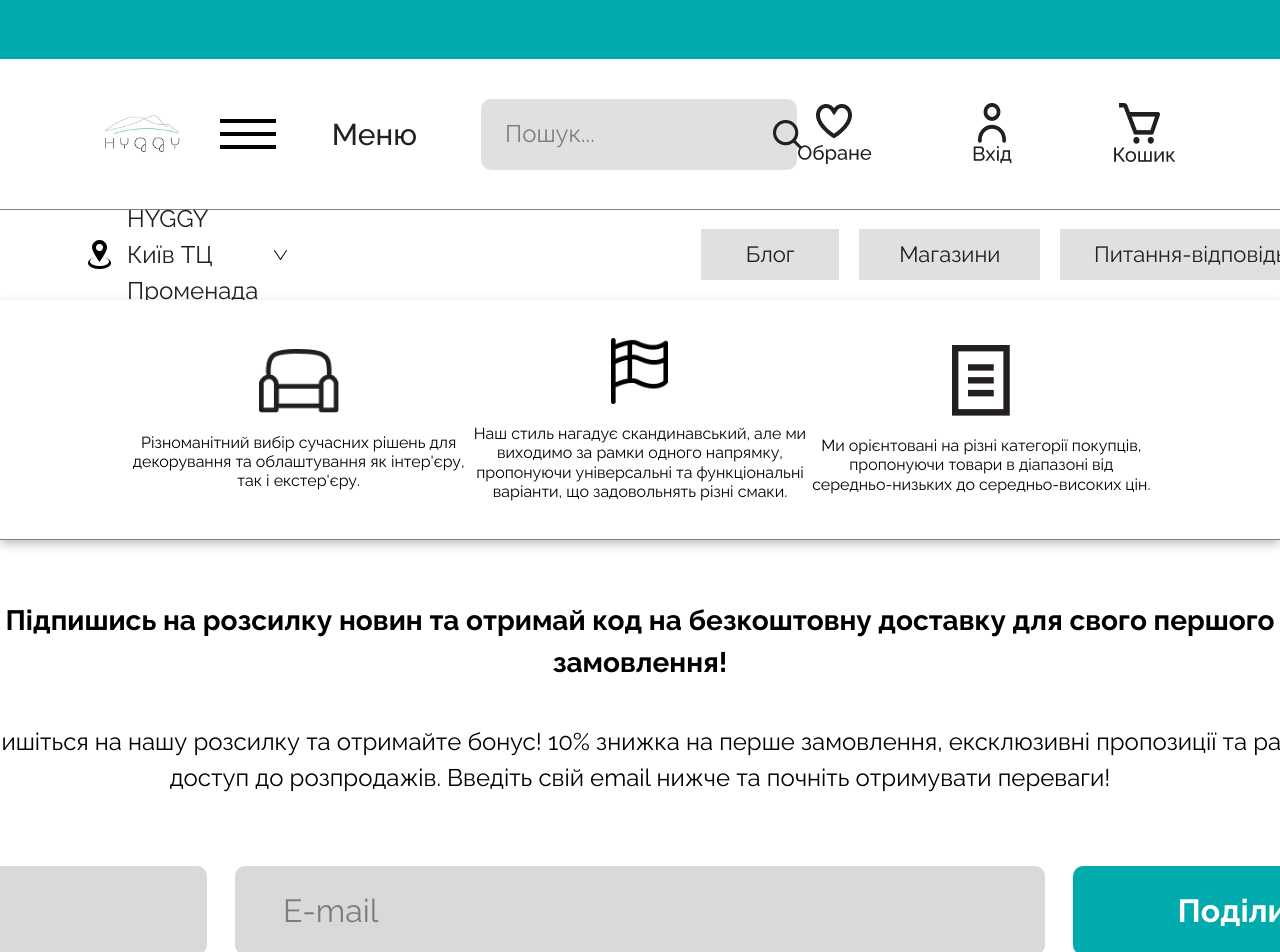
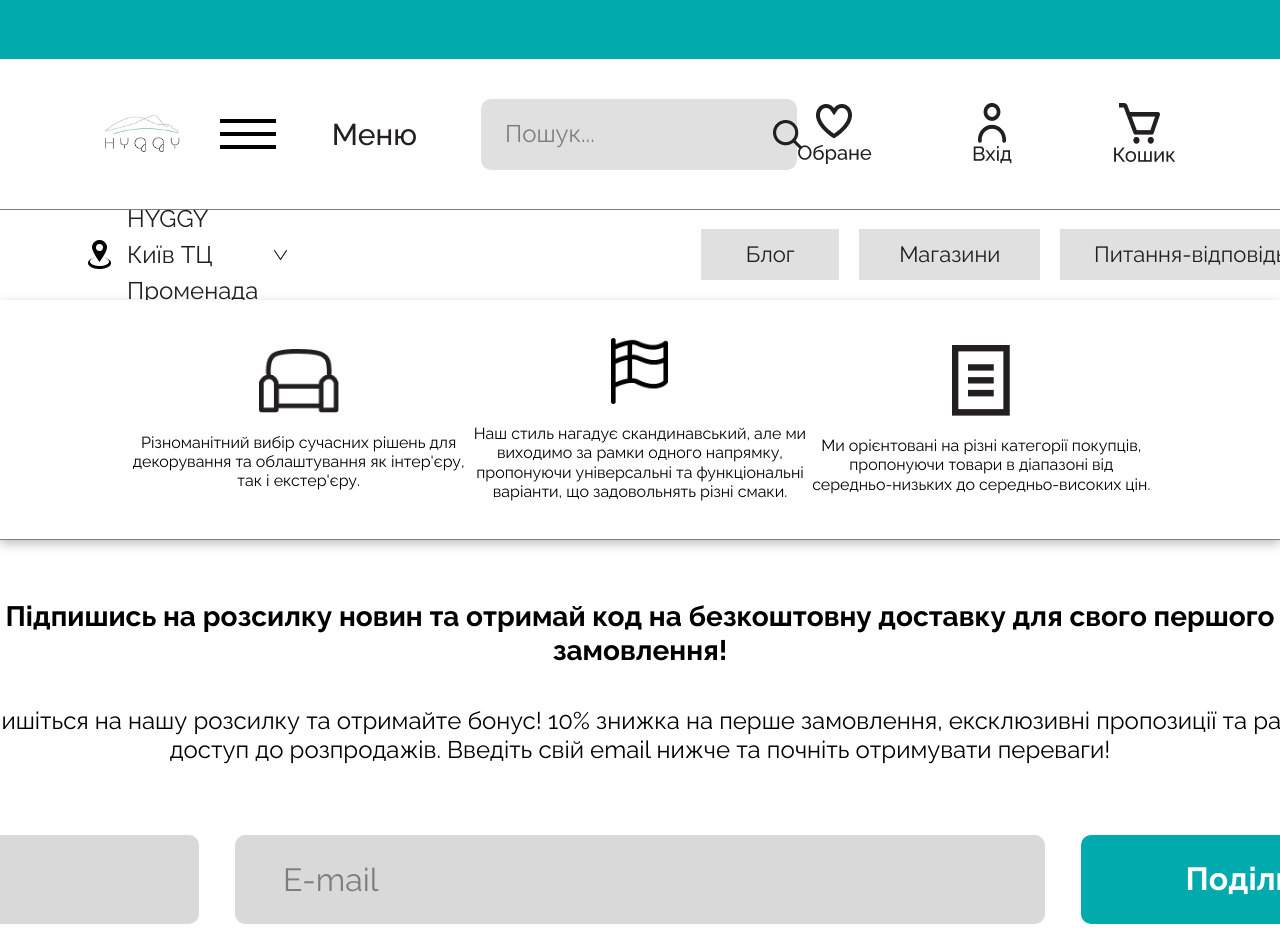
Before and after one commit to iTaras06/jysk-team-project, a Next.js app: page / in a window 1280 px wide. Shown: the top 952 px of the page. Built offline with nearby package versions, Linux system fonts and the light colour scheme.

Commit message:
changed prefooter

```diff
--- a/src/components/layout/Prefooter.tsx
+++ b/src/components/layout/Prefooter.tsx
@@ -18,9 +18,7 @@ export default function Prefooter() {
                 <Image src="/icons/chair.png" alt="chair"
                     width={80}
                     height={63}
-                    className="shrink-0
-                    max-[640px]:h-[41px]
-                    max-[640px]:w-[52px]"/>
+                    className="shrink-0 max-[640px]:h-[41px] max-[640px]:w-[52px]"/>
 
                 <p className="mt-5 text-[16px] leading-[1.2]
                     max-[768px]:text-[14px]
@@ -36,9 +34,7 @@ export default function Prefooter() {
                 <Image src="/icons/flag.png" alt="flag"
                     width={57}
                     height={67}
-                    className="shrink-0
-                    max-[640px]:h-[41px]
-                    max-[640px]:w-[35px]"/>
+                    className="shrink-0 max-[640px]:h-[41px] max-[640px]:w-[35px]"/>
 
                 <p className="mt-5 text-[16px] leading-[1.2]
                     max-[768px]:text-[14px]
@@ -53,9 +49,7 @@ export default function Prefooter() {
                 <Image src="/icons/sheet.png" alt="sheet"
                     width={58}
                     height={71}
-                    className="shrink-0
-                    max-[640px]:h-[49px]
-                    max-[640px]:w-[37px]"/>
+                    className="shrink-0 max-[640px]:h-[49px] max-[640px]:w-[37px]"/>
 
                 <p className="mt-5 text-[16px] leading-[1.2]
                     max-[768px]:text-[14px]
@@ -71,10 +65,6 @@ export default function Prefooter() {
     </div>
 
 
-
-
-
-
     <div className="relative h-[550px] bg-[rgba(224, 224, 224, 1)]
         max-[768px]:h-[390px]
         max-[640px]:h-[324px]">
@@ -85,16 +75,16 @@ export default function Prefooter() {
             max-[640px]:px-[40px]
             max-[640px]:pt-[20px]">
 
-            <h2 className="text-center text-[28px] font-bold
+            <h2 className="text-center text-[28px] font-bold leading-[1.2]
                 max-[768px]:text-[20px]
                 max-[640px]:text-[16px]">
                 Підпишись на розсилку новин та отримай код на
                 безкоштовну доставку для свого першого замовлення!
             </h2>
 
-            <p className="mt-10 w-[1400px] text-center text-[24px]
+            <p className="mt-10 w-[1400px] text-center text-[24px] leading-[1.2]
                 max-[768px]:mt-6
-                max-[768px]:w-[700px]
+                max-[768px]:w-[650px]
                 max-[768px]:text-[14px]
                 max-[640px]:mt-4
                 max-[640px]:w-full
@@ -105,41 +95,38 @@ export default function Prefooter() {
                 Введіть свій email нижче та почніть отримувати переваги!
             </p>
 
-            <div className="mt-[70px] flex items-center gap-[28px]
+            <div className="mt-[70px] flex items-center gap-[36px]
                 max-[768px]:mt-[32px]
                 max-[768px]:gap-[12px]
-                max-[640px]:mt-[20px]
+                max-[640px]:mt-[30px]
                 max-[640px]:flex-col">
 
                 <input type="text" placeholder="Ім'я"
                     className="h-[89px] w-[390px] rounded-[10px] bg-[#D9D9D9] px-12 text-[32px] text-[#231F2080] outline-none placeholder:text-[#231F2080]
-
                     max-[768px]:h-[50px]
                     max-[768px]:w-[160px]
                     max-[768px]:px-4
                     max-[768px]:text-[18px]
-                    max-[640px]:h-[33px]
-                    max-[640px]:w-[200px]
+                    max-[640px]:h-[40px]
+                    max-[640px]:w-[260px]
                     max-[640px]:text-[12px]"/>
 
                 <input type="email" placeholder="E-mail"
                     className="h-[89px] w-[810px] rounded-[10px] bg-[#D9D9D9] px-12 text-[32px] text-[#231F2080] outline-none placeholder:text-[#231F2080]
-
                     max-[768px]:h-[50px]
                     max-[768px]:w-[280px]
                     max-[768px]:px-4
                     max-[768px]:text-[18px]
-                    max-[640px]:h-[33px]
-                    max-[640px]:w-[200px]
+                    max-[640px]:h-[40px]
+                    max-[640px]:w-[260px]
                     max-[640px]:text-[12px]"/>
 
                 <button className="h-[89px] w-[390px] rounded-[10px] bg-[#00AAAD] text-[32px] font-bold    text-white
-
                     max-[768px]:h-[50px]
                     max-[768px]:w-[200px]
                     max-[768px]:text-[18px]
-                    max-[640px]:h-[33px]
-                    max-[640px]:w-[200px]
+                    max-[640px]:h-[40px]
+                    max-[640px]:w-[260px]
                     max-[640px]:text-[12px]">
                     Поділитися
                 </button>
@@ -148,7 +135,7 @@ export default function Prefooter() {
 
         <div className="absolute bottom-[126px] left-0 h-[1px] w-full bg-black/50
             max-[768px]:bottom-[80px]
-            max-[640px]:bottom-[15px]"/>
+            max-[640px]:bottom-[-15px]"/>
         </div>
     </section>
 );}
```
